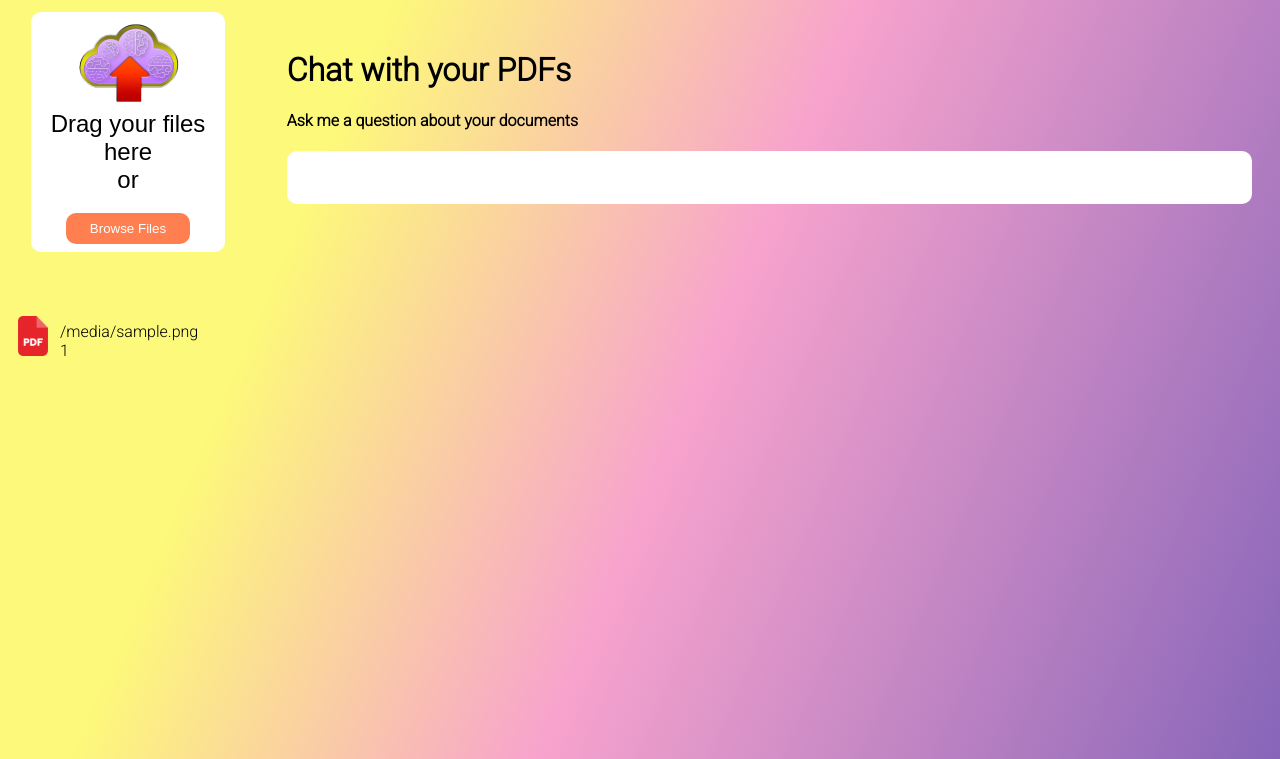
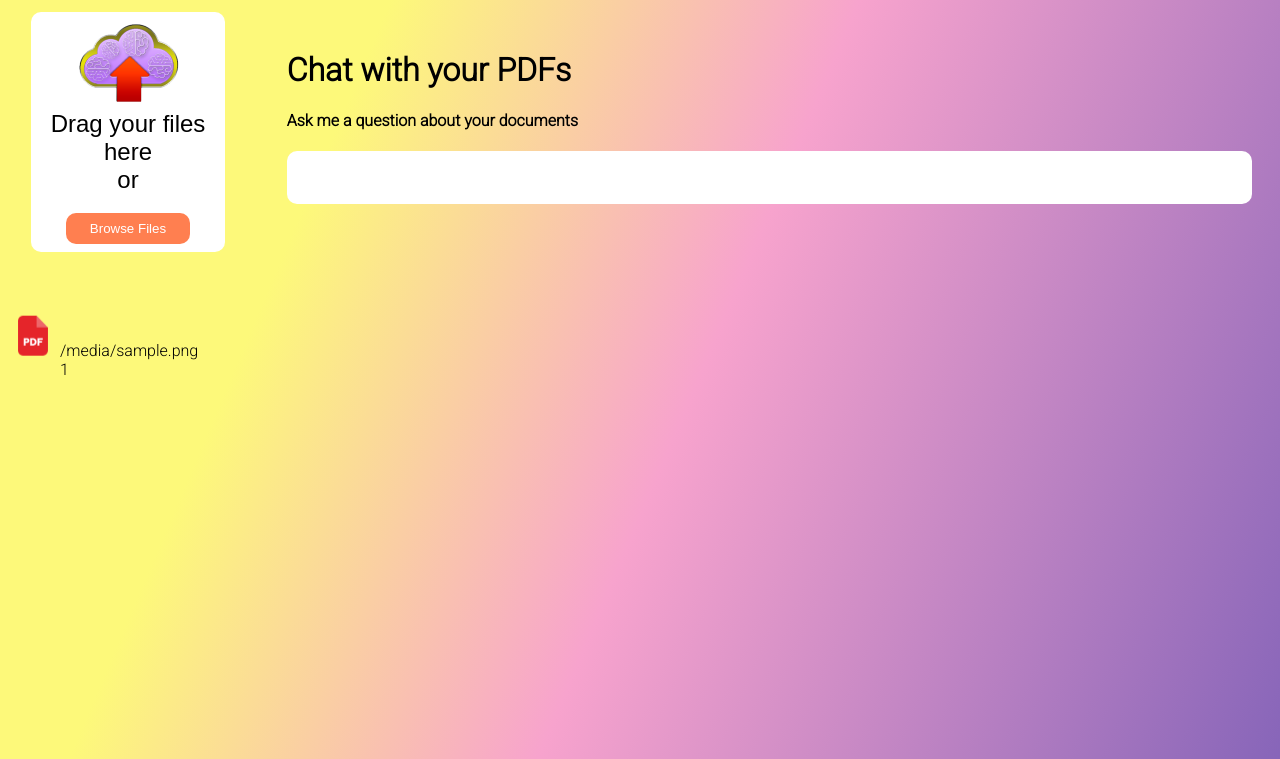
Before and after one commit to ManuelCampiUA/NGPT, a Flask app: template app/templates/index.html in a window 1280 px wide. Shown: the part 91-850 px from the top of the page. Run offline with Flask 3, Linux system fonts and the light colour scheme; the template is opened without the code that fills it: most values are stand-ins (such as "Sample title", 1, 10 or a date in 2020); parts of the project's set-up code (start-up, migrations or seed data) failed here and were passed over.

Commit message:
sistemato errore dovuto al translateT su p invece che li

```diff
--- a/app/static/css/style_index.css
+++ b/app/static/css/style_index.css
@@ -113,19 +113,19 @@ body {
 #file_list {
     align-content: center;
     padding-left: 60px;
-    padding-top: 6vh;
+    padding-top: 3vh;
 }
 
 #file_list li {
     list-style-image: url(/static/img/pdf.png);
     padding-bottom: 2vh;
+    transform: translateY(30%);
+
 }
 
 #file_list li p {
     margin: 0;
     overflow: hidden;
-    transform: translateY(-100%);
-
 }
 
 /*ChatbotArea*/
```
